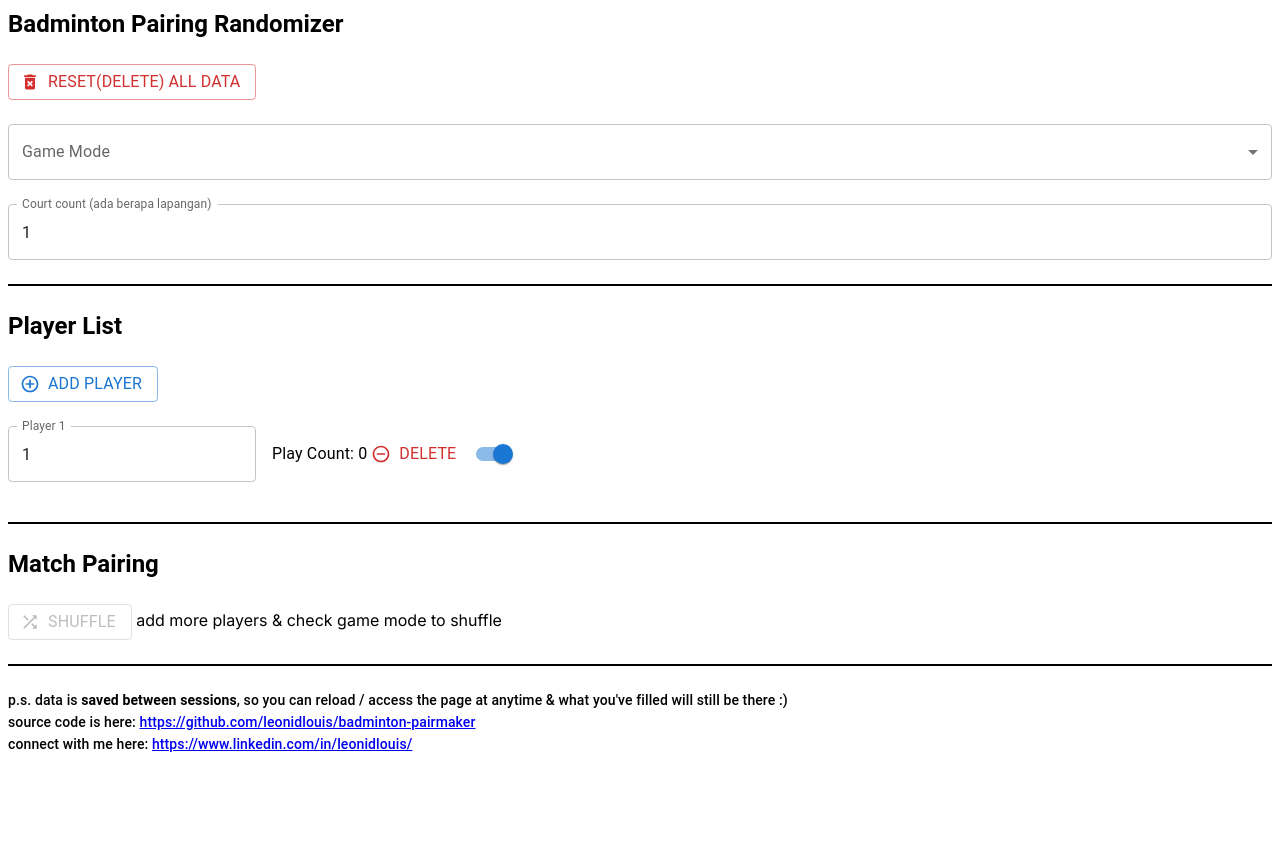
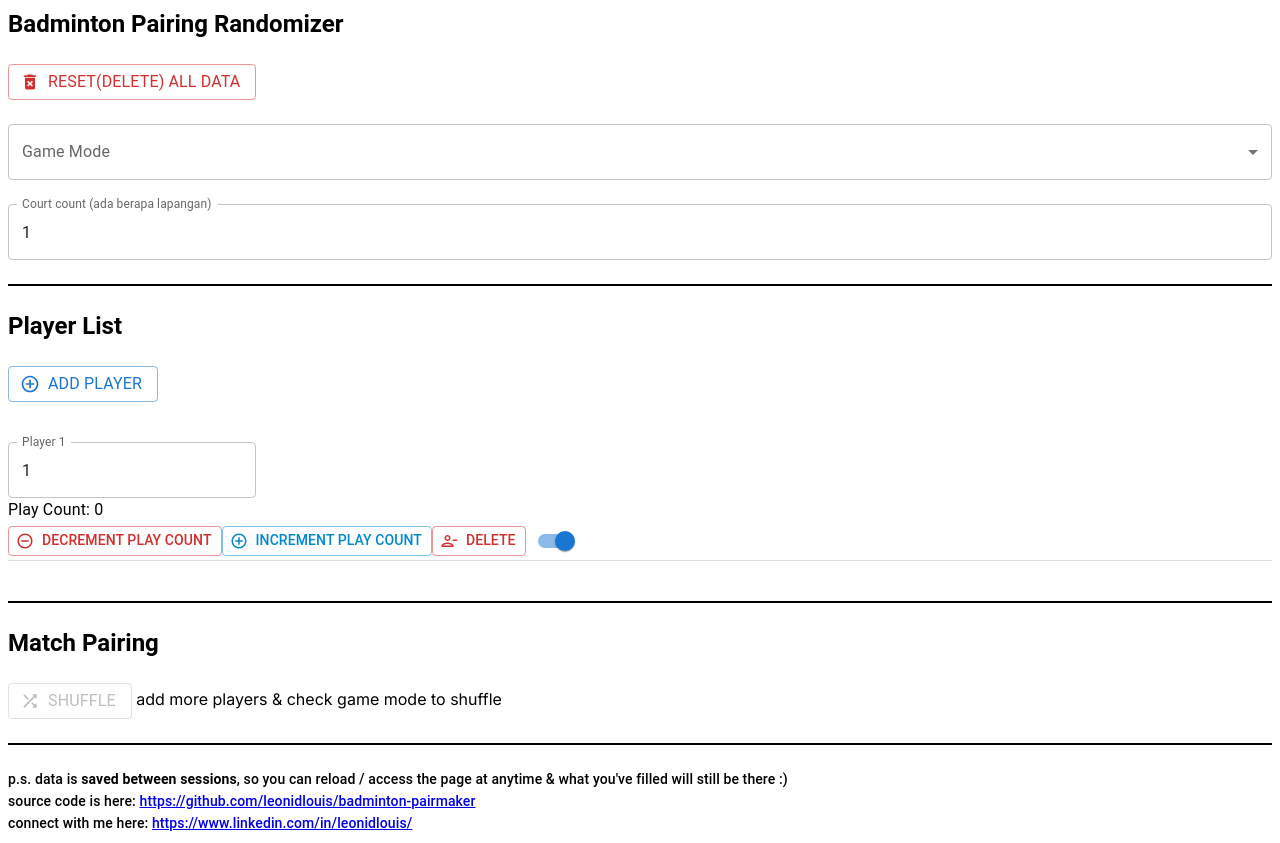
Before and after one commit to leonidlouis/badminton-pairmaker, a Next.js app: page / in a window 1280 px wide. Both pictures are taken after a click on the button "ADD PLAYER". Before the commit the page ends 800 px from the top, so only its background shows below. Built offline with nearby package versions, Linux system fonts and the light colour scheme.

Commit message:
add increment, decrement player count

```diff
--- a/src/app/page.js
+++ b/src/app/page.js
@@ -27,6 +27,8 @@ import {
 
 import AddCircleOutlineIcon from "@mui/icons-material/AddCircleOutline";
 import RemoveCircleOutlineIcon from "@mui/icons-material/RemoveCircleOutline";
+import PersonRemoveOutlinedIcon from "@mui/icons-material/PersonRemoveOutlined";
+import ControlPointOutlinedIcon from "@mui/icons-material/ControlPointOutlined";
 import ShuffleIcon from "@mui/icons-material/Shuffle";
 import DeleteForeverIcon from "@mui/icons-material/DeleteForever";
 import { POSSIBLE_GAME_MODE_OPTIONS } from "./constant";
@@ -180,6 +182,38 @@ export default function Home() {
     }));
   };
 
+  const decrementPlayCount = (index) => {
+    const newPlayers = [...session.players];
+    let playedCount = Number(newPlayers[index].played);
+    if (isNaN(playedCount)) {
+      playedCount = 0;
+    } else if (playedCount > 0) {
+      playedCount -= 1;
+    }
+    newPlayers[index].played = playedCount;
+
+    setSession((prevSession) => ({
+      ...prevSession,
+      players: newPlayers,
+    }));
+  };
+
+  const incrementPlayCount = (index) => {
+    const newPlayers = [...session.players];
+    let playedCount = Number(newPlayers[index].played);
+    if (isNaN(playedCount)) {
+      playedCount = 1;
+    } else {
+      playedCount += 1;
+    }
+    newPlayers[index].played = playedCount;
+
+    setSession((prevSession) => ({
+      ...prevSession,
+      players: newPlayers,
+    }));
+  };
+
   const shuffle = () => {
     const { players, gameMode, courtCount } = session;
 
@@ -237,14 +271,19 @@ export default function Home() {
 
   const confirmMatchup = () => {
     const newPlayers = session.players.map((player) => {
+      let playedCount = Number(player.played);
+      if (isNaN(playedCount)) {
+        playedCount = 0;
+      }
+
       if (
         !shuffleResult.notPlaying.some(
           (notPlayingPlayer) => notPlayingPlayer.name === player.name
         )
       ) {
-        return { ...player, played: player.played + 1 };
+        playedCount += 1;
       }
-      return player;
+      return { ...player, played: playedCount };
     });
 
     setSession((prevSession) => ({
@@ -340,38 +379,68 @@ export default function Home() {
           </Button>
         </Grid>
 
-        <Grid item xs={12}>
+        <Grid container item xs={12}>
           {session.players.map((player, index) => (
-            <Box
-              key={index}
-              display="flex"
-              alignItems="center"
-              marginBottom={2}
-            >
+            <Grid key={index} item xs={12} sx={{ mb: 2, mt: 2 }}>
               <TextField
                 variant="outlined"
                 label={`Player ${index + 1}`}
                 value={player.name}
                 onChange={(event) => handlePlayerInputChange(index, event)}
               />
-              <Typography variant="body1" marginLeft={2}>
+
+              <Grid item xs={12}>
+                <Grid item xs={12}>
+                  <Typography variant="body1">
                     Play Count: {player.played}
                   </Typography>
+                </Grid>
+                <Button
+                  startIcon={<RemoveCircleOutlineIcon />}
+                  onClick={() => decrementPlayCount(index)}
+                  color="error"
+                  size="small"
+                  variant="outlined"
+                >
+                  <Typography variant="subtitle2">
+                    Decrement Play Count
+                  </Typography>
+                </Button>
 
                 <Button
-                startIcon={<RemoveCircleOutlineIcon />}
+                  startIcon={<ControlPointOutlinedIcon />}
+                  onClick={() => incrementPlayCount(index)}
+                  color="info"
+                  size="small"
+                  variant="outlined"
+                >
+                  <Typography variant="subtitle2">
+                    Increment Play Count
+                  </Typography>
+                </Button>
+
+                <Button
+                  startIcon={<PersonRemoveOutlinedIcon />}
                   onClick={() => handleRemovePlayer(index)}
                   color="error"
+                  size="small"
+                  variant="outlined"
                 >
-                <Typography>Delete</Typography>
+                  <Typography variant="subtitle2">Delete</Typography>
                 </Button>
+
                 <Switch
                   checked={player.active}
                   onChange={() => togglePlayerActive(index)}
                   name="active"
                   inputProps={{ "aria-label": "secondary checkbox" }}
                 />
-            </Box>
+              </Grid>
+
+              <Grid item xs={12}>
+                <Divider />
+              </Grid>
+            </Grid>
           ))}
         </Grid>
 
```
Lines whose indentation alone changed are shown as unchanged.
